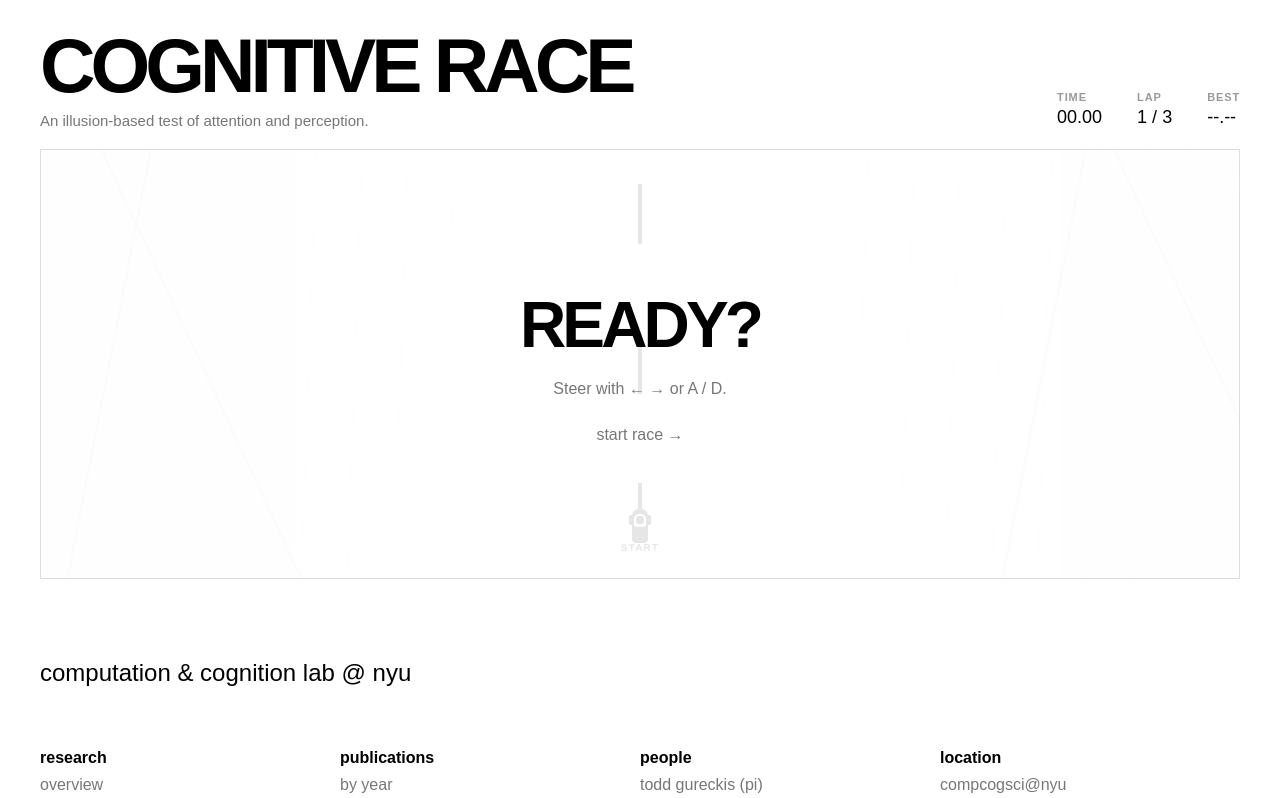
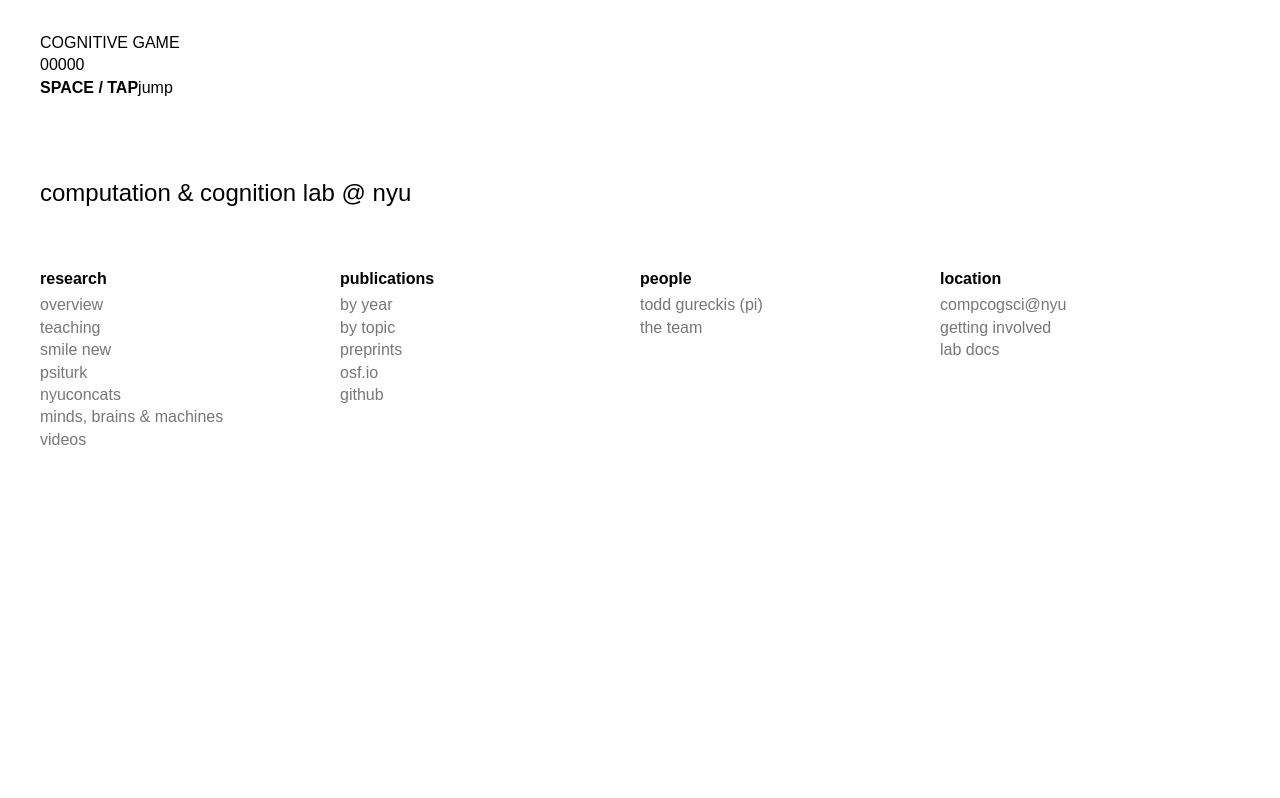
Before and after one commit to brendonban/identity-wellbeing-lab, a Next.js app: page / in a window 1280 px wide. Shown: the top 798 px of the page. Built offline with nearby package versions, Linux system fonts and the light colour scheme.

Commit message:
Update page.tsx

```diff
--- a/app/page.tsx
+++ b/app/page.tsx
@@ -2,181 +2,53 @@
 
 import { useCallback, useEffect, useRef, useState } from "react";
 
-type GameStatus = "ready" | "racing" | "finished";
+type GameStatus = "ready" | "playing" | "gameover";
 
-const TOTAL_LAPS = 3;
-const TRACK_WIDTH = 72;
-const CAR_SIZE = 22;
+export default function Page() {
+  const [status, setStatus] = useState<GameStatus>("ready");
+  const [score, setScore] = useState(0);
+  const [playerY, setPlayerY] = useState(0);
+  const [obstacleX, setObstacleX] = useState(100);
 
-export default function Home() {
-  const [status, setStatus] = useState<GameStatus>("ready");
-  const [lap, setLap] = useState(1);
-  const [time, setTime] = useState(0);
-  const [bestTime, setBestTime] = useState<number | null>(null);
-  const [carX, setCarX] = useState(50);
-  const [carY, setCarY] = useState(88);
-  const [direction, setDirection] = useState<"left" | "right" | "straight">(
-    "straight"
-  );
+  const velocityRef = useRef(0);
+  const playerYRef = useRef(0);
+  const obstacleXRef = useRef(100);
+  const animationRef = useRef<number | null>(null);
+  const lastTimeRef = useRef(0);
+  const scoreRef = useRef(0);
+  const speedRef = useRef(0.42);
 
-  const animationRef = useRef<number | null>(null);
-  const startTimeRef = useRef(0);
-  const carXRef = useRef(50);
-  const carYRef = useRef(88);
-  const lapRef = useRef(1);
-  const progressRef = useRef(0);
-
-  const formatTime = (milliseconds: number) => {
-    const seconds = milliseconds / 1000;
-    return seconds.toFixed(2).padStart(5, "0");
-  };
-
-  const resetGame = useCallback(() => {
-    if (animationRef.current) {
-      cancelAnimationFrame(animationRef.current);
+  const jump = useCallback(() => {
+    if (status === "ready") {
+      setStatus("playing");
+      lastTimeRef.current = performance.now();
     }
 
-    setStatus("ready");
-    setLap(1);
-    setTime(0);
-    setCarX(50);
-    setCarY(88);
-    setDirection("straight");
-
-    carXRef.current = 50;
-    carYRef.current = 88;
-    lapRef.current = 1;
-    progressRef.current = 0;
-  }, []);
-
-  const finishGame = useCallback(() => {
-    if (animationRef.current) {
-      cancelAnimationFrame(animationRef.current);
+    if (status === "playing" && playerYRef.current === 0) {
+      velocityRef.current = 0.85;
     }
 
-    const finalTime = performance.now() - startTimeRef.current;
-
-    setTime(finalTime);
-    setStatus("finished");
-
-    setBestTime((currentBest) => {
-      if (currentBest === null || finalTime < currentBest) {
-        return finalTime;
-      }
-
-      return currentBest;
-    });
-  }, []);
-
-  const startGame = useCallback(() => {
-    if (status === "racing") return;
-
-    setStatus("racing");
-    setLap(1);
-    setTime(0);
-    setCarX(50);
-    setCarY(88);
-
-    carXRef.current = 50;
-    carYRef.current = 88;
-    lapRef.current = 1;
-    progressRef.current = 0;
-
-    startTimeRef.current = performance.now();
-
-    const loop = (now: number) => {
-      const elapsed = now - startTimeRef.current;
-
-      setTime(elapsed);
-
-      /*
-       * The car automatically moves around the illusion track.
-       * The player controls horizontal steering.
-       */
-      progressRef.current += 0.13;
-
-      const progress = progressRef.current % 100;
-
-      let centerX = 50;
-
-      if (progress < 25) {
-        centerX = 50 - progress * 0.75;
-      } else if (progress < 50) {
-        centerX = 31 + (progress - 25) * 1.52;
-      } else if (progress < 75) {
-        centerX = 69 - (progress - 50) * 0.76;
-      } else {
-        centerX = 50 + (progress - 75) * 0.75;
-      }
-
-      const targetY = 88 - progress * 0.64;
-
-      /*
-       * Small automatic movement gives the track
-       * its illusion-like drifting effect.
-       */
-      const illusionOffset = Math.sin(progress / 7) * 3;
-
-      const nextX = carXRef.current * 0.88 + (centerX + illusionOffset) * 0.12;
-      const nextY = carYRef.current * 0.88 + targetY * 0.12;
-
-      carXRef.current = nextX;
-      carYRef.current = nextY;
-
-      setCarX(nextX);
-      setCarY(nextY);
-
-      if (progress < 0.13 && elapsed > 1000) {
-        const nextLap = lapRef.current + 1;
-
-        if (nextLap > TOTAL_LAPS) {
-          finishGame();
-          return;
-        }
-
-        lapRef.current = nextLap;
-        setLap(nextLap);
-      }
-
-      animationRef.current = requestAnimationFrame(loop);
-    };
-
-    animationRef.current = requestAnimationFrame(loop);
-  }, [finishGame, status]);
-
-  const steer = useCallback((amount: number) => {
-    if (status !== "racing") return;
-
-    const nextX = Math.max(
-      18,
-      Math.min(82, carXRef.current + amount)
-    );
-
-    carXRef.current = nextX;
-    setCarX(nextX);
-
-    if (amount < 0) {
-      setDirection("left");
-    } else if (amount > 0) {
-      setDirection("right");
+    if (status === "gameover") {
+      setStatus("playing");
+      setScore(0);
+      scoreRef.current = 0;
+      playerYRef.current = 0;
+      obstacleXRef.current = 100;
+      velocityRef.current = 0;
+      speedRef.current = 0.42;
+      lastTimeRef.current = performance.now();
     }
   }, [status]);
 
   useEffect(() => {
     const handleKeyDown = (event: KeyboardEvent) => {
-      if (event.key === "ArrowLeft" || event.key.toLowerCase() === "a") {
+      if (
+        event.code === "Space" ||
+        event.code === "ArrowUp" ||
+        event.code === "KeyW"
+      ) {
         event.preventDefault();
-        steer(-4);
-      }
-
-      if (event.key === "ArrowRight" || event.key.toLowerCase() === "d") {
-        event.preventDefault();
-        steer(4);
-      }
-
-      if (event.code === "Space" && status === "ready") {
-        event.preventDefault();
-        startGame();
+        jump();
       }
     };
 
@@ -185,219 +57,184 @@ export default function Home() {
     return () => {
       window.removeEventListener("keydown", handleKeyDown);
     };
-  }, [startGame, steer, status]);
+  }, [jump]);
 
   useEffect(() => {
+    if (status !== "playing") {
+      if (animationRef.current) {
+        cancelAnimationFrame(animationRef.current);
+      }
+      return;
+    }
+
+    const animate = (time: number) => {
+      const delta = Math.min(time - lastTimeRef.current, 32);
+      lastTimeRef.current = time;
+
+      // Gravity
+      velocityRef.current -= 0.0032 * delta;
+      playerYRef.current += velocityRef.current * delta;
+
+      if (playerYRef.current <= 0) {
+        playerYRef.current = 0;
+        velocityRef.current = 0;
+      }
+
+      // Move obstacle
+      obstacleXRef.current -= speedRef.current * delta;
+
+      if (obstacleXRef.current < -10) {
+        obstacleXRef.current = 100 + Math.random() * 20;
+        scoreRef.current += 1;
+        setScore(scoreRef.current);
+
+        // Gradually increase speed
+        speedRef.current = Math.min(
+          0.75,
+          0.42 + scoreRef.current * 0.008
+        );
+      }
+
+      // Collision
+      const playerLeft = 11;
+      const playerRight = 17;
+      const obstacleLeft = obstacleXRef.current;
+      const obstacleRight = obstacleXRef.current + 5;
+
+      const playerBottom = playerYRef.current;
+      const playerTop = playerYRef.current + 9;
+
+      if (
+        obstacleRight > playerLeft &&
+        obstacleLeft < playerRight &&
+        playerBottom < 8 &&
+        playerTop > 0
+      ) {
+        setStatus("gameover");
+        return;
+      }
+
+      setPlayerY(playerYRef.current);
+      setObstacleX(obstacleXRef.current);
+
+      animationRef.current = requestAnimationFrame(animate);
+    };
+
+    lastTimeRef.current = performance.now();
+    animationRef.current = requestAnimationFrame(animate);
+
     return () => {
       if (animationRef.current) {
         cancelAnimationFrame(animationRef.current);
       }
     };
-  }, []);
-
-  const handleTouchSteer = (side: "left" | "right") => {
-    steer(side === "left" ? -5 : 5);
-  };
+  }, [status]);
 
   return (
     <main className="home">
-
-      {/* ================= COGNITIVE GAME ================= */}
+      {/* GAME */}
 
       <section className="cognitive-game">
+        <div className="game-top">
+          <div className="game-name">COGNITIVE GAME</div>
 
-        <div className="game-header">
+          <div className="game-score">
+            {String(score).padStart(5, "0")}
+          </div>
+        </div>
 
-          <div>
-            <h1>COGNITIVE RACE</h1>
-
-            <p>
-              An illusion-based test of attention and perception.
-            </p>
+        <div
+          className="game"
+          onPointerDown={jump}
+          role="button"
+          tabIndex={0}
+          aria-label="Cognitive game. Tap or press space to jump."
+        >
+          <div className="illusion">
+            <div className="illusion-shape illusion-one" />
+            <div className="illusion-shape illusion-two" />
+            <div className="illusion-shape illusion-three" />
           </div>
 
-          <div className="game-stats">
+          <div className="cloud cloud-one" />
+          <div className="cloud cloud-two" />
 
-            <div>
-              <span>TIME</span>
-              <strong>
-                {formatTime(time)}
-              </strong>
-            </div>
-
-            <div>
-              <span>LAP</span>
-              <strong>
-                {lap} / {TOTAL_LAPS}
-              </strong>
-            </div>
-
-            <div>
-              <span>BEST</span>
-              <strong>
-                {bestTime === null
-                  ? "--.--"
-                  : formatTime(bestTime)}
-              </strong>
-            </div>
-
-          </div>
-
-        </div>
-
-
-        {/* ================= TRACK ================= */}
-
-        <div className="race-track">
-
-          <div className="track-background" />
-
-          <div className="illusion-lines">
-
+          <div className="ground">
             <span />
             <span />
             <span />
             <span />
             <span />
-            <span />
-            <span />
-            <span />
-
           </div>
 
+          {/* Mushroom */}
 
-          <div className="track-road">
-
-            <div className="road-line line-one" />
-            <div className="road-line line-two" />
-            <div className="road-line line-three" />
-
-            <div className="start-line">
-              START
+          <div
+            className="mushroom"
+            style={{
+              bottom: `${playerY + 7}%`,
+            }}
+          >
+            <div className="mushroom-cap">
+              <i className="spot spot-one" />
+              <i className="spot spot-two" />
+              <i className="spot spot-three" />
             </div>
 
+            <div className="mushroom-face">
+              <i className="eye eye-left" />
+              <i className="eye eye-right" />
+            </div>
+
+            <div className="mushroom-feet">
+              <i />
+              <i />
+            </div>
           </div>
 
-
-          {/* CAR */}
+          {/* Obstacle */}
 
           <div
-            className={`race-car ${direction}`}
+            className="obstacle"
             style={{
-              left: `${carX}%`,
-              top: `${carY}%`,
+              left: `${obstacleX}%`,
             }}
           >
-            <div className="car-roof" />
-            <div className="car-body" />
-            <div className="car-window" />
-            <div className="car-wheel wheel-left" />
-            <div className="car-wheel wheel-right" />
+            <div className="obstacle-top" />
+            <div className="obstacle-body" />
           </div>
 
-
-          {/* READY */}
+          {/* Start */}
 
           {status === "ready" && (
-            <div className="game-overlay">
-
-              <div className="overlay-title">
-                READY?
-              </div>
-
-              <p>
-                Steer with ← → or A / D.
-              </p>
-
-              <button onClick={startGame}>
-                start race →
-              </button>
-
+            <div className="game-message">
+              <strong>SPACE / TAP</strong>
+              <span>jump</span>
             </div>
           )}
 
+          {/* Game Over */}
 
-          {/* FINISHED */}
-
-          {status === "finished" && (
-            <div className="game-overlay">
-
-              <div className="overlay-title">
-                FINISHED
-              </div>
-
-              <p>
-                Your time: <strong>{formatTime(time)}s</strong>
-              </p>
-
-              {bestTime === time && (
-                <p className="new-best">
-                  new best time.
-                </p>
-              )}
-
-              <button onClick={resetGame}>
-                race again →
-              </button>
-
+          {status === "gameover" && (
+            <div className="game-message">
+              <strong>GAME OVER</strong>
+              <span>tap to restart</span>
             </div>
           )}
-
         </div>
-
-
-        {/* TOUCH CONTROLS */}
-
-        {status === "racing" && (
-          <div className="touch-controls">
-
-            <button
-              onPointerDown={() => handleTouchSteer("left")}
-              aria-label="Steer left"
-            >
-              ←
-            </button>
-
-            <span>
-              steer
-            </span>
-
-            <button
-              onPointerDown={() => handleTouchSteer("right")}
-              aria-label="Steer right"
-            >
-              →
-            </button>
-
-          </div>
-        )}
-
-
-        {status === "racing" && (
-          <div className="game-help">
-            avoid the illusion. complete three laps.
-          </div>
-        )}
-
       </section>
 
-
-      {/* ================= SITE TITLE ================= */}
+      {/* SITE TITLE */}
 
       <div className="home-title">
         computation & cognition lab @ nyu
       </div>
 
-
-      {/* ================= NAVIGATION ================= */}
+      {/* NAVIGATION */}
 
       <div className="home-navigation">
-
         <section className="home-section">
-
-          <div className="home-section-title">
-            research
-          </div>
+          <div className="home-section-title">research</div>
 
           <a href="#">overview</a>
           <a href="#">teaching</a>
@@ -406,51 +243,33 @@ export default function Home() {
           <a href="#">nyuconcats</a>
           <a href="#">minds, brains & machines</a>
           <a href="#">videos</a>
-
         </section>
 
-
         <section className="home-section">
-
-          <div className="home-section-title">
-            publications
-          </div>
+          <div className="home-section-title">publications</div>
 
           <a href="#">by year</a>
           <a href="#">by topic</a>
           <a href="#">preprints</a>
           <a href="#">osf.io</a>
           <a href="#">github</a>
-
         </section>
 
-
         <section className="home-section">
-
-          <div className="home-section-title">
-            people
-          </div>
+          <div className="home-section-title">people</div>
 
           <a href="#">todd gureckis (pi)</a>
           <a href="#">the team</a>
-
         </section>
 
-
         <section className="home-section">
-
-          <div className="home-section-title">
-            location
-          </div>
+          <div className="home-section-title">location</div>
 
           <a href="#">compcogsci@nyu</a>
           <a href="#">getting involved</a>
           <a href="#">lab docs</a>
-
         </section>
-
       </div>
-
     </main>
   );
 }
```
